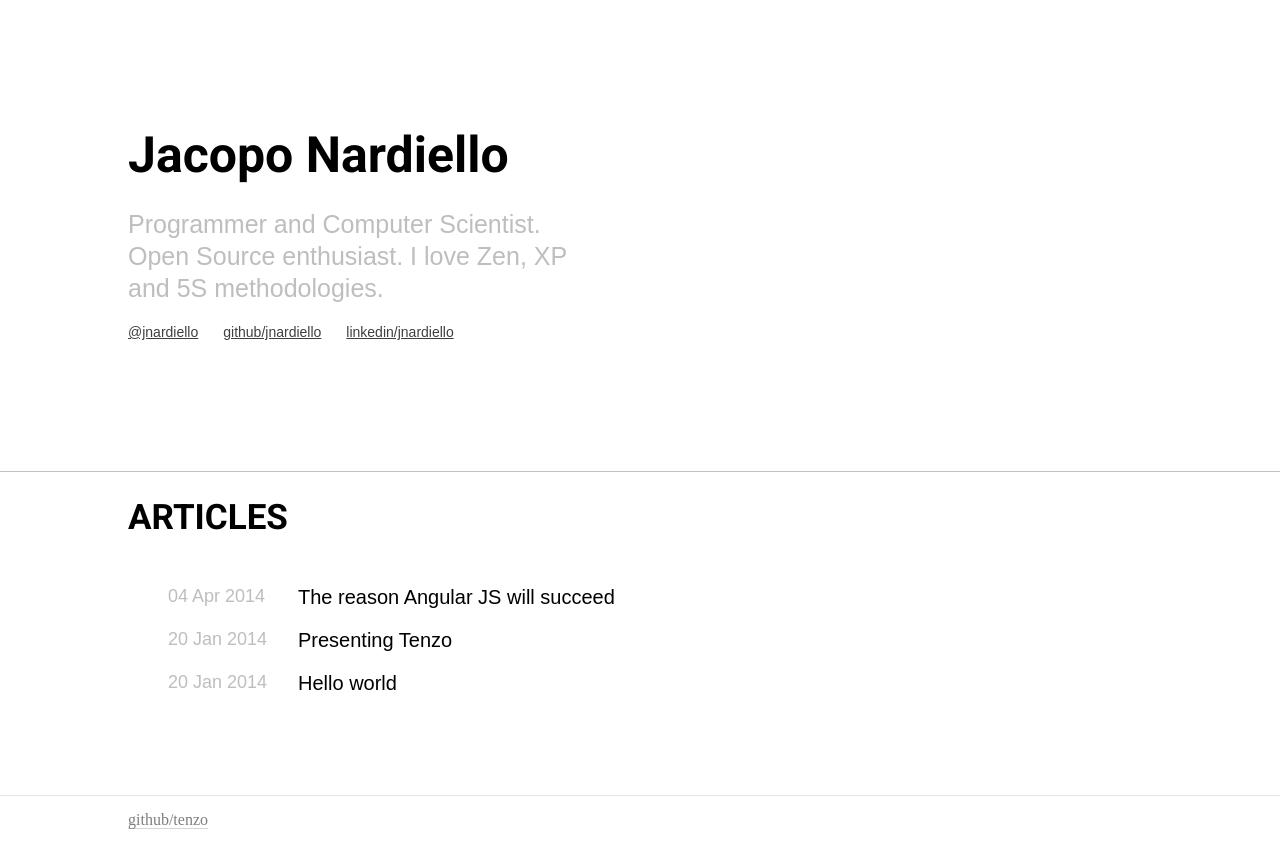
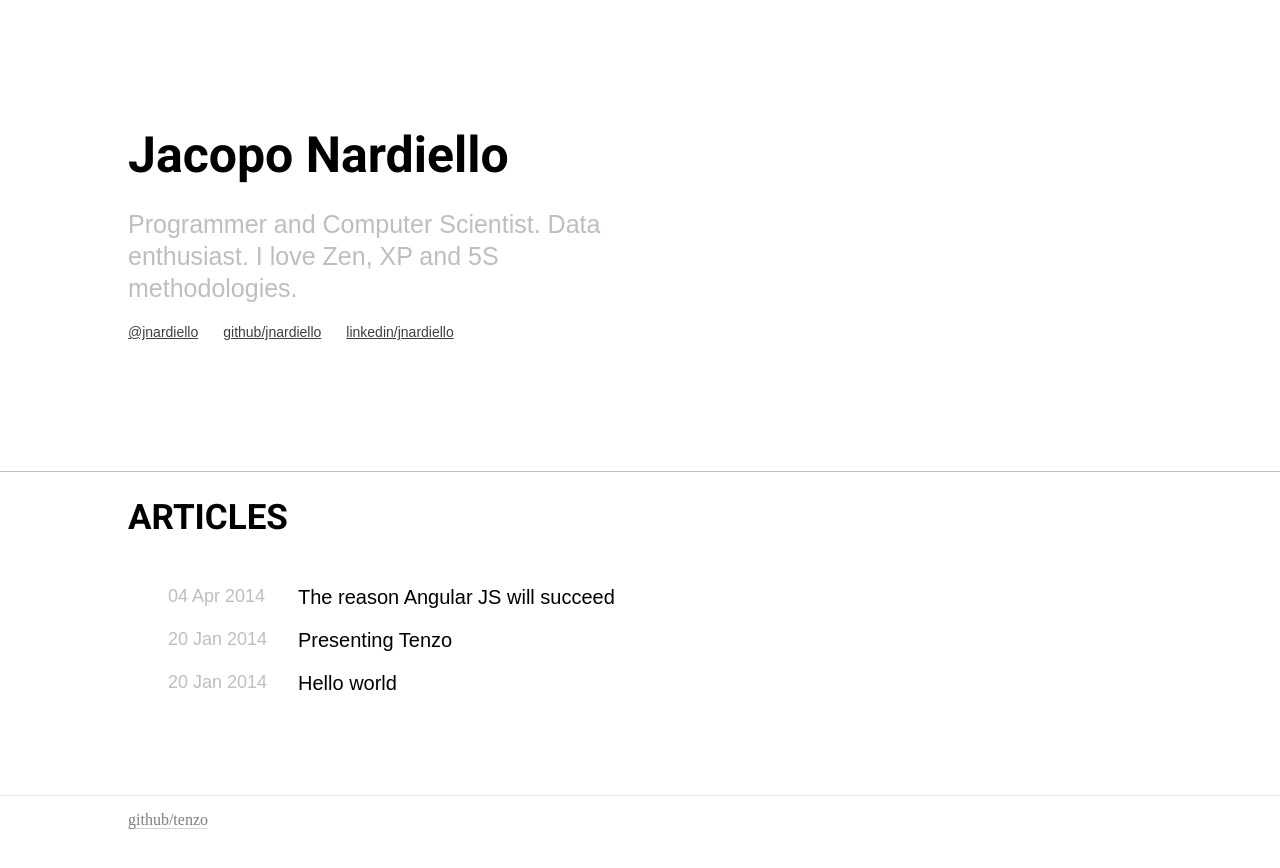
Before and after one commit to jnardiello/jnardiello.github.io, a Jekyll site: the page built from index.html, in a window 1280 px wide. Shown: the top 868 px of the page. Built offline with Jekyll 4.4.1, drawn with Linux system fonts in a browser that asks for light colours; some web fonts are replaced; Markdown is read by kramdown in place of the engine named in the settings.

Commit message:
Changed description

```diff
--- a/_config.yml
+++ b/_config.yml
@@ -3,7 +3,7 @@ url: http://jnardiello.github.io
 
 author:
     name: Jacopo Nardiello
-    description: Programmer and Computer Scientist. <!-- Head of technology at Boxify, Indie Author and --> Open Source enthusiast. I love Zen, XP and 5S methodologies.
+    description: Programmer and Computer Scientist. Data enthusiast. I love Zen, XP and 5S methodologies.
     twitter: jnardiello
     github: jnardiello
     linkedin: jnardiello
```
